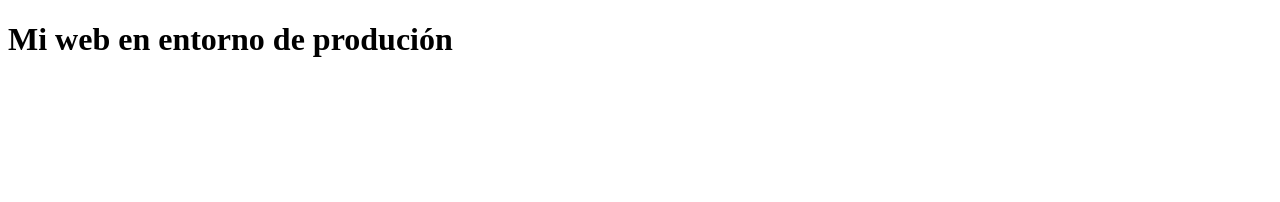
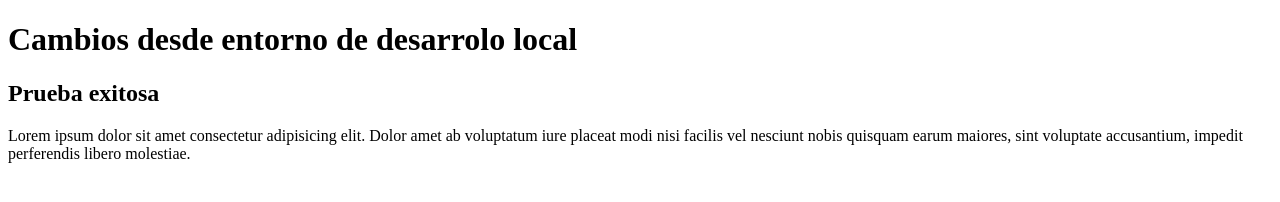
Before and after one commit to informatica3drc-sys/Daniel_Astro, an Astro site: page / in a window 1280 px wide. Built offline with nearby package versions, Linux system fonts and the light colour scheme; Astro itself is replaced by a stand-in of ours.

Commit message:
Pruebas de moficaciones desde entorno de desarollo local

```diff
--- a/src/pages/index.astro
+++ b/src/pages/index.astro
@@ -11,6 +11,8 @@
 		<title>Astro</title>
 	</head>
 	<body>
-		<h1>Mi web en entorno de produción</h1>
+		<h1>Cambios desde entorno de desarrolo local</h1>
+		<h2>Prueba exitosa</h2>
+		<p>Lorem ipsum dolor sit amet consectetur adipisicing elit. Dolor amet ab voluptatum iure placeat modi nisi facilis vel nesciunt nobis quisquam earum maiores, sint voluptate accusantium, impedit perferendis libero molestiae.</p>
 	</body>
 </html>
```
